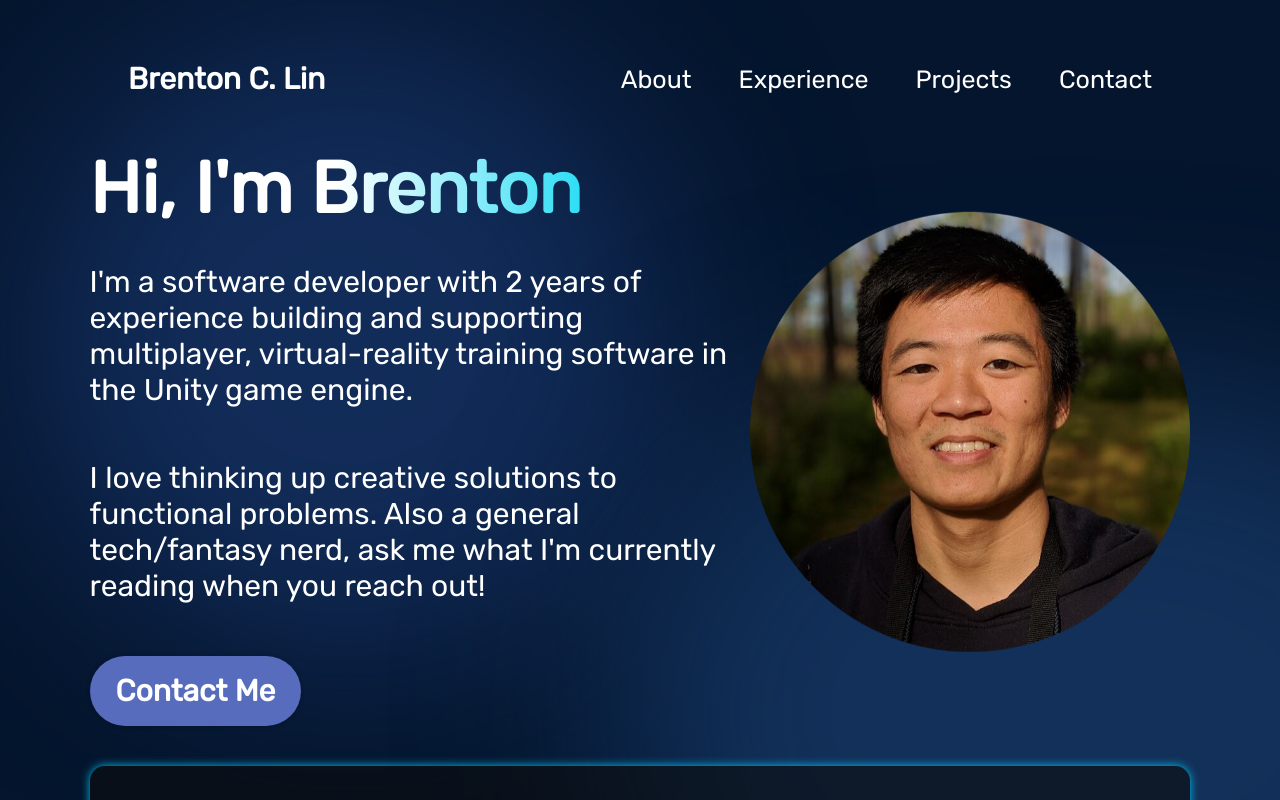
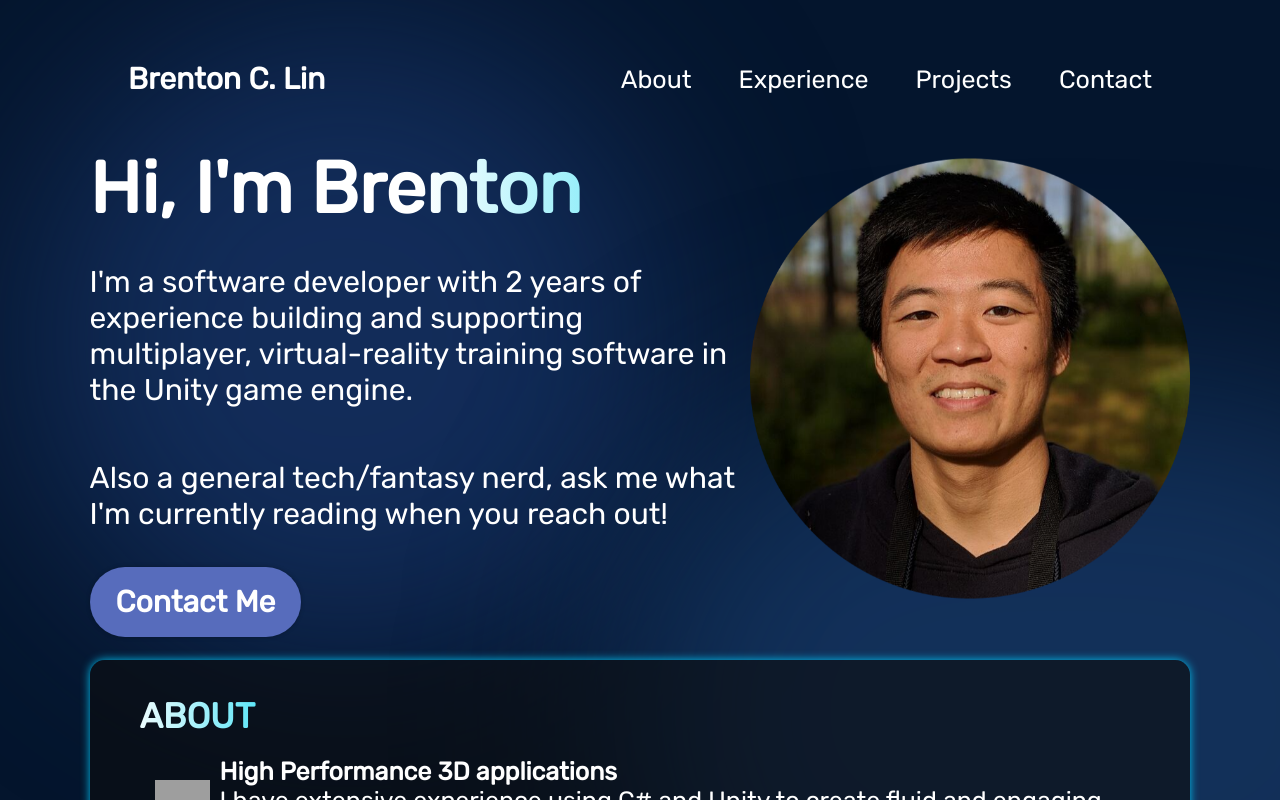
Before and after one commit to Brenton-Lin/PortfolioSite, a React (Vite) app in the folder Portfolio Site/: page / in a window 1280 px wide. Shown: the top 800 px of the page. Built offline with nearby package versions, Linux system fonts and the light colour scheme; grey boxes are pictures that could not be loaded.

Commit message:
minor content updates

```diff
--- a/Portfolio Site/package.json
+++ b/Portfolio Site/package.json
@@ -12,6 +12,7 @@
   "dependencies": {
     "@fontsource/outfit": "^5.0.13",
     "@fontsource/rubik": "^5.0.20",
+    "easy-react-text-loop": "^1.0.2",
     "latest-version": "^9.0.0",
     "react": "^18.2.0",
     "react-dom": "^18.2.0"
--- a/Portfolio Site/src/components/Hero/Hero.jsx
+++ b/Portfolio Site/src/components/Hero/Hero.jsx
@@ -1,5 +1,5 @@
 import React from "react";
-
+import { TextLoop } from "easy-react-text-loop";
 import styles from "./Hero.module.css";
 import { getImageUrl } from "../../utils";
 
@@ -8,12 +8,14 @@ export const Hero = () => {
     <section className={styles.container}>
       <div className={styles.content}>
         <h1 className={styles.title}>Hi, I'm Brenton</h1>
-          <p className={styles.description}>
-            I'm a software developer with 2 years of experience building and supporting multiplayer, virtual-reality training software in the Unity game engine.
-          </p>
-          <p className={styles.description}>
-            I love thinking up creative solutions to functional problems. Also a general tech/fantasy nerd, ask me what I'm currently reading when you reach out!
-          </p>
+
+            <p className={styles.description}>
+              I'm a software developer with 2 years of experience building and supporting multiplayer, virtual-reality training software in the Unity game engine.
+            </p>
+            <p className={styles.description}>
+              Also a general tech/fantasy nerd, ask me what I'm currently reading when you reach out!
+            </p>
+
         <a href="mailto:brenton.c.lin@gmail.com" className={styles.contactBtn}>
           Contact Me
         </a>
--- a/Portfolio Site/src/components/Hero/Hero.module.css
+++ b/Portfolio Site/src/components/Hero/Hero.module.css
@@ -12,11 +12,12 @@
 }
 
 .content {
-  display: flex;
+  display: block;
   flex-direction: column;
   align-items: flex-start;
   color: var(--color-text);
   z-index: 1;
+  white-space: pre-wrap;
 }
 
 .title {
--- a/Portfolio Site/src/components/Projects/Projects.module.css
+++ b/Portfolio Site/src/components/Projects/Projects.module.css
@@ -25,7 +25,6 @@
   margin-top: 37px;
   display: flex;
   flex-direction: row;
-  flex-wrap: wrap;
   align-items: center;
   justify-content: center;
   gap: 40px;
```
Also changed, not shown: 1 other file (tests, documents, lock files or other folders).
